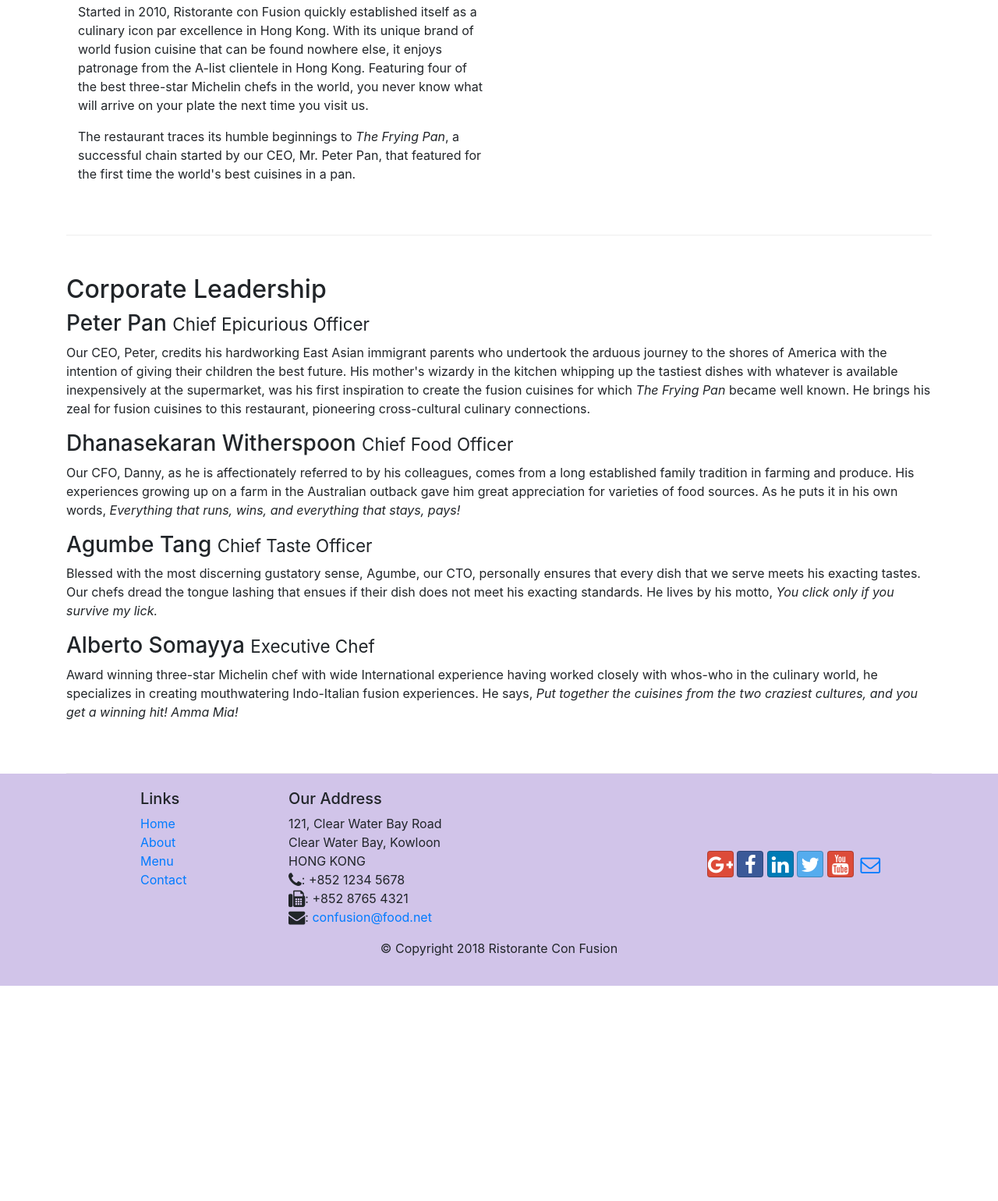
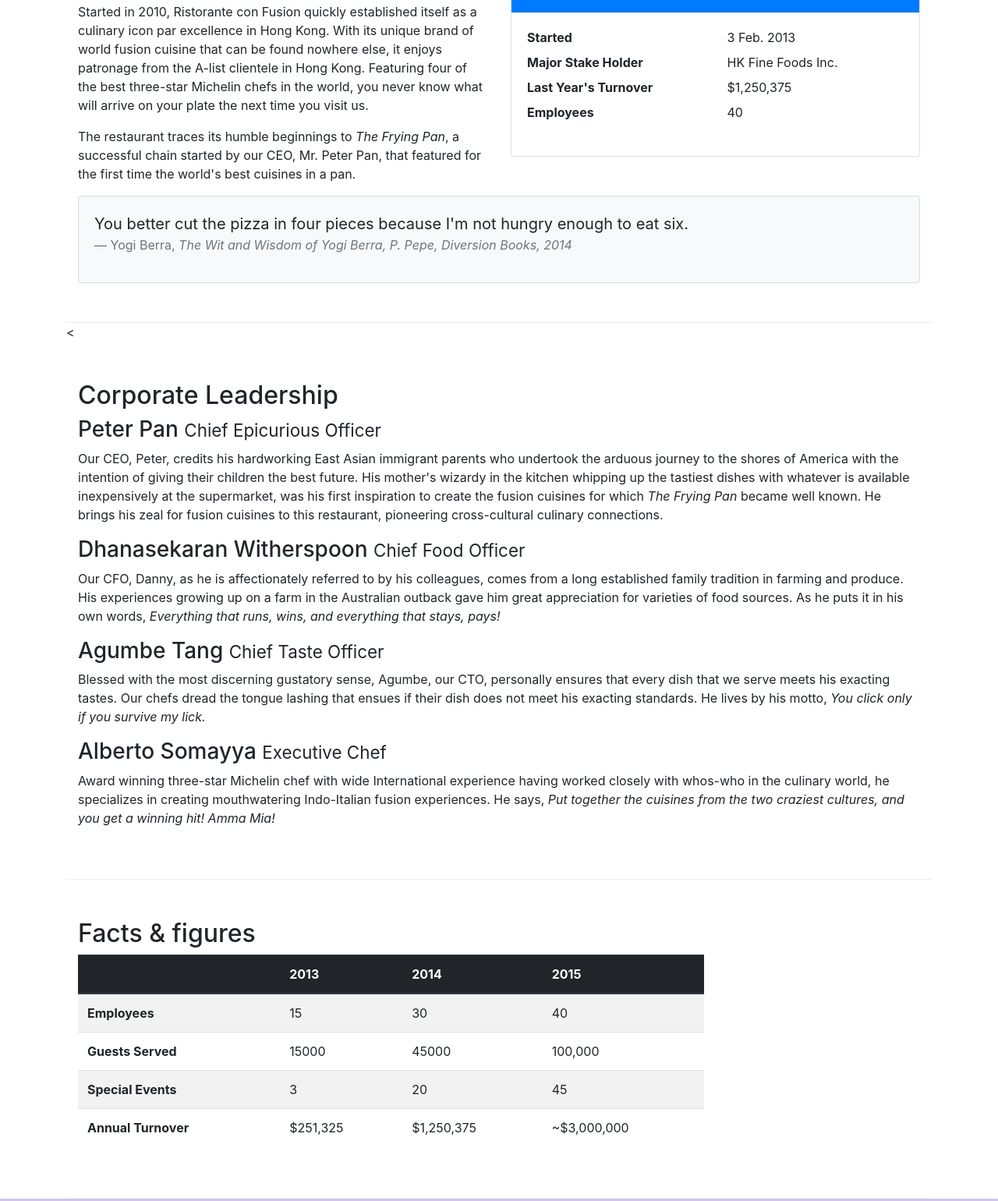
Before and after one commit to thevanshjain/img-and-media, a website: page aboutus.html in a window 1280 px wide. Shown: the part 558-2098 px from the top of the page at 78% size. Before the commit the page ends 1822 px from the top, so only its background shows below. Drawn offline with nearby package versions, Linux system fonts and the light colour scheme.

Commit message:
table and card

```diff
--- a/aboutus.html
+++ b/aboutus.html
@@ -67,13 +67,40 @@
                 <p>Started in 2010, Ristorante con Fusion quickly established itself as a culinary icon par excellence in Hong Kong. With its unique brand of world fusion cuisine that can be found nowhere else, it enjoys patronage from the A-list clientele in Hong Kong.  Featuring four of the best three-star Michelin chefs in the world, you never know what will arrive on your plate the next time you visit us.</p>
                 <p>The restaurant traces its humble beginnings to <em>The Frying Pan</em>, a successful chain started by our CEO, Mr. Peter Pan, that featured for the first time the world's best cuisines in a pan.</p>
             </div>
-            <div>
+            <div class="col-sm">
+                <div class="card">
+                 <h3 class="card-header bg-primary text-white">Facts at a Glance</h3>
+                    <div class="card-body">
+                        <dl class="row">
+                            <dt class="col-6">Started</dt>
+                            <dd class="col-6">3 Feb. 2013</dd>
+                            <dt class="col-6">Major Stake Holder</dt>
+                            <dd class="col-6">HK Fine Foods Inc.</dd>
+                            <dt class="col-6">Last Year's Turnover</dt>
+                            <dd class="col-6">$1,250,375</dd>
+                            <dt class="col-6">Employees</dt>
+                            <dd class="col-6">40</dd>
+                        </dl>
+                    </div>
+                </div>
             </div>
-        </div>
+            <div class="col-12">
+                <div class="card card-body bg-light">
+                    <blockquote class="blockquote">
+                        <p class="mb-0">You better cut the pizza in four pieces because
+                            I'm not hungry enough to eat six.</p>
+                        <footer class="blockquote-footer">Yogi Berra,
+                            <cite title="Source Title">The Wit and Wisdom of Yogi Berra,
+                            P. Pepe, Diversion Books, 2014</cite>
+                        </footer>
+                    </blockquote>
+                </div>
+            </div>
+        </div><
 
 
         <div class="row row-content">
-            <div>
+            <div class="col-12">
                 <h2>Corporate Leadership</h2>
                 <h3>Peter Pan <small>Chief Epicurious Officer</small></h3>
                 <p class="d-none d-sm-block">Our CEO, Peter, credits his hardworking East Asian immigrant parents who undertook the arduous journey to the shores of America with the intention of giving their children the best future. His mother's wizardy in the kitchen whipping up the tastiest dishes with whatever is available inexpensively at the supermarket, was his first inspiration to create the fusion cuisines for which <em>The Frying Pan</em> became well known. He brings his zeal for fusion cuisines to this restaurant, pioneering cross-cultural culinary connections.</p>
@@ -85,6 +112,51 @@
                 <p class="d-none d-sm-block">Award winning three-star Michelin chef with wide International experience having worked closely with whos-who in the culinary world, he specializes in creating mouthwatering Indo-Italian fusion experiences. He says, <em>Put together the cuisines from the two craziest cultures, and you get a winning hit! Amma Mia!</em></p>
 
             </div>
+       </div>
+       <div class="row row-content">
+           <div class="col-12 col-sm-9">
+               <h2>Facts &amp; figures</h2>
+            <div class="table-responsive">
+                    <table class="table table-striped">
+                        <thead class="thead-dark">
+                            <tr>
+                                <th>&nbsp;</th>
+                                <th>2013</th>
+                                <th>2014</th>
+                                <th>2015</th>
+                            </tr>
+                        </thead>
+                        <tbody>
+                            <tr>
+                                <th>Employees</th>
+                                <td>15</td>
+                                <td>30</td>
+                                <td>40</td>
+                            </tr>
+                            <tr>
+                                <th>Guests Served</th>
+                                <td>15000</td>
+                                <td>45000</td>
+                                <td>100,000</td>
+                            </tr>
+                            <tr>
+                                <th>Special Events</th>
+                                <td>3</td>
+                                <td>20</td>
+                                <td>45</td>
+                            </tr>
+                            <tr>
+                                <th>Annual Turnover</th>
+                                <td>$251,325</td>
+                                <td>$1,250,375</td>
+                                <td>~$3,000,000</td>
+                            </tr>
+                        </tbody>
+                    </table>
+                </div>
+           </div>
+           <div class="col-12 col-sm-3"></div>
+
        </div>
 
     </div>
```
